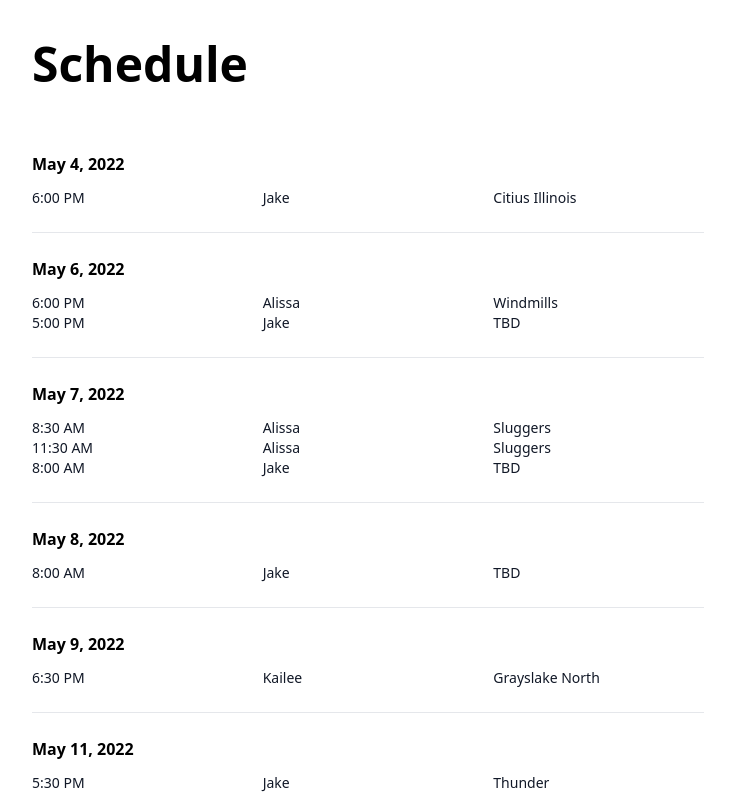
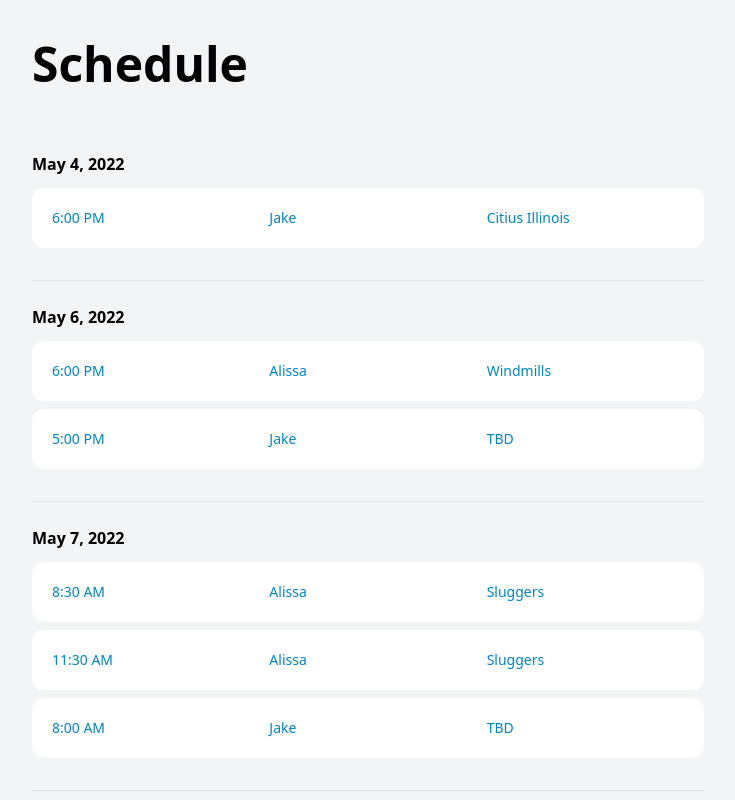
Before and after one commit to joelohrdev/game-schedule, a Nuxt app: page / in a window 1280 px wide. Shown: the top 800 px of the page, without its empty margins (272-1007 px from the left). Built offline with nearby package versions, Linux system fonts and the light colour scheme.

Commit message:
Update app.vue

```diff
--- a/app.vue
+++ b/app.vue
@@ -6,6 +6,9 @@
     meta: [
       { name: 'Site to keep track of kids game schedule.', content: 'Game schedule site.' }
     ],
+    bodyAttrs: {
+      class: 'bg-gray-100'
+    }
   })
 </script>
 <template>
@@ -20,10 +23,10 @@
         <ul role="list" class="divide-y divide-gray-200">
           <li v-for="date in groupedGames" :key="date.id" class="flex flex-col justify-between py-6">
             <div class="font-bold text-md mb-3">{{ formateDate(date[0].date) }}</div>
-            <div v-for="game in date" :key="game.id" class="grid grid-cols-3 gap-5">
-              <p class="whitespace-nowrap text-sm font-medium text-gray-900">{{ game.time }}</p>
-              <p class="whitespace-nowrap text-sm text-gray-900 font-medium">{{ game.name }}</p>
-              <p class="whitespace-nowrap text-sm text-gray-900 font-medium">{{ game.vs }}</p>
+            <div v-for="game in date" :key="game.id" class="grid grid-cols-3 gap-5 bg-white p-5 rounded-xl mb-2">
+              <p class="whitespace-nowrap text-sm font-medium text-sky-600">{{ game.time }}</p>
+              <p class="whitespace-nowrap text-sm text-sky-600 font-medium">{{ game.name }}</p>
+              <p class="whitespace-nowrap text-sm text-sky-600 font-medium">{{ game.vs }}</p>
             </div>
           </li>
         </ul>
```
